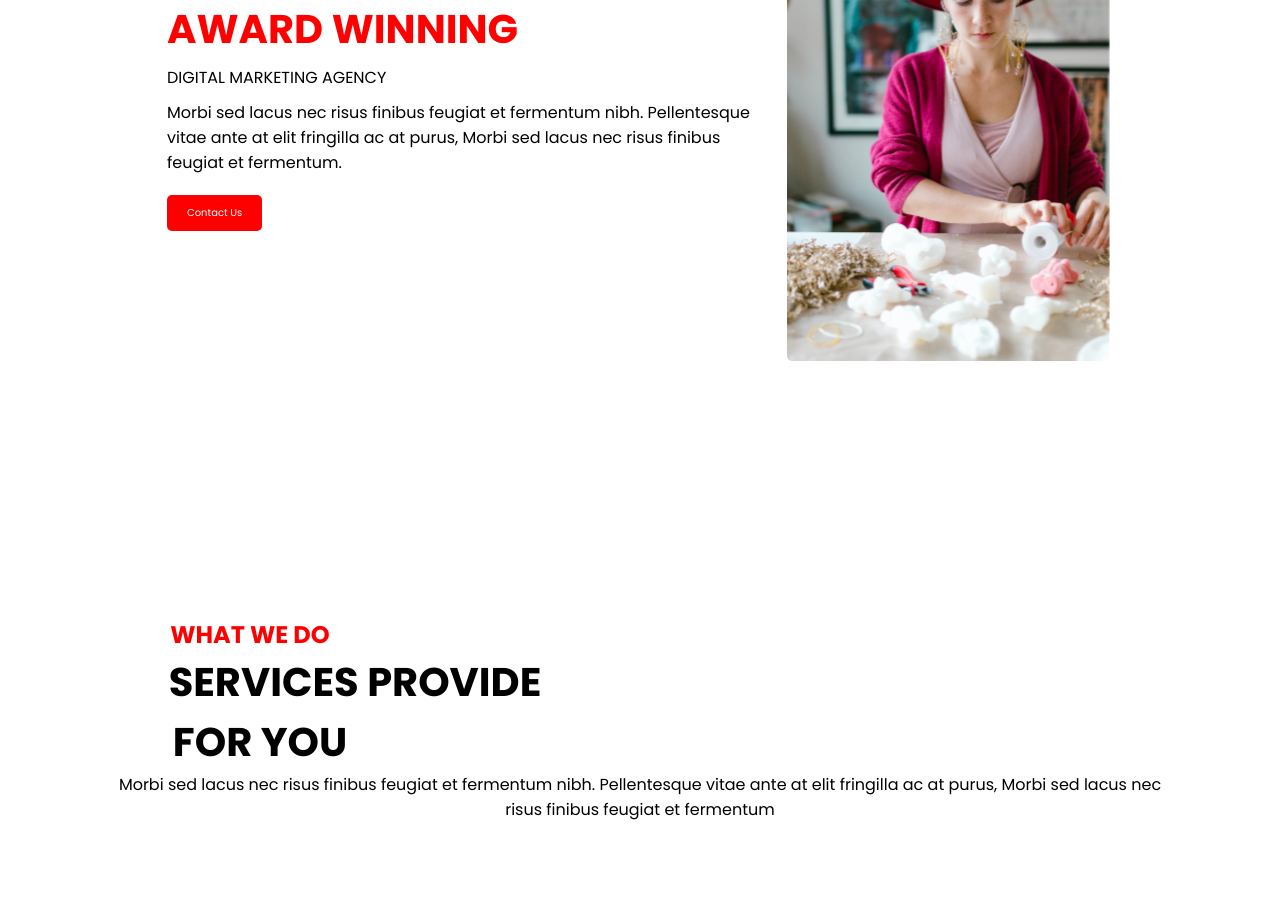
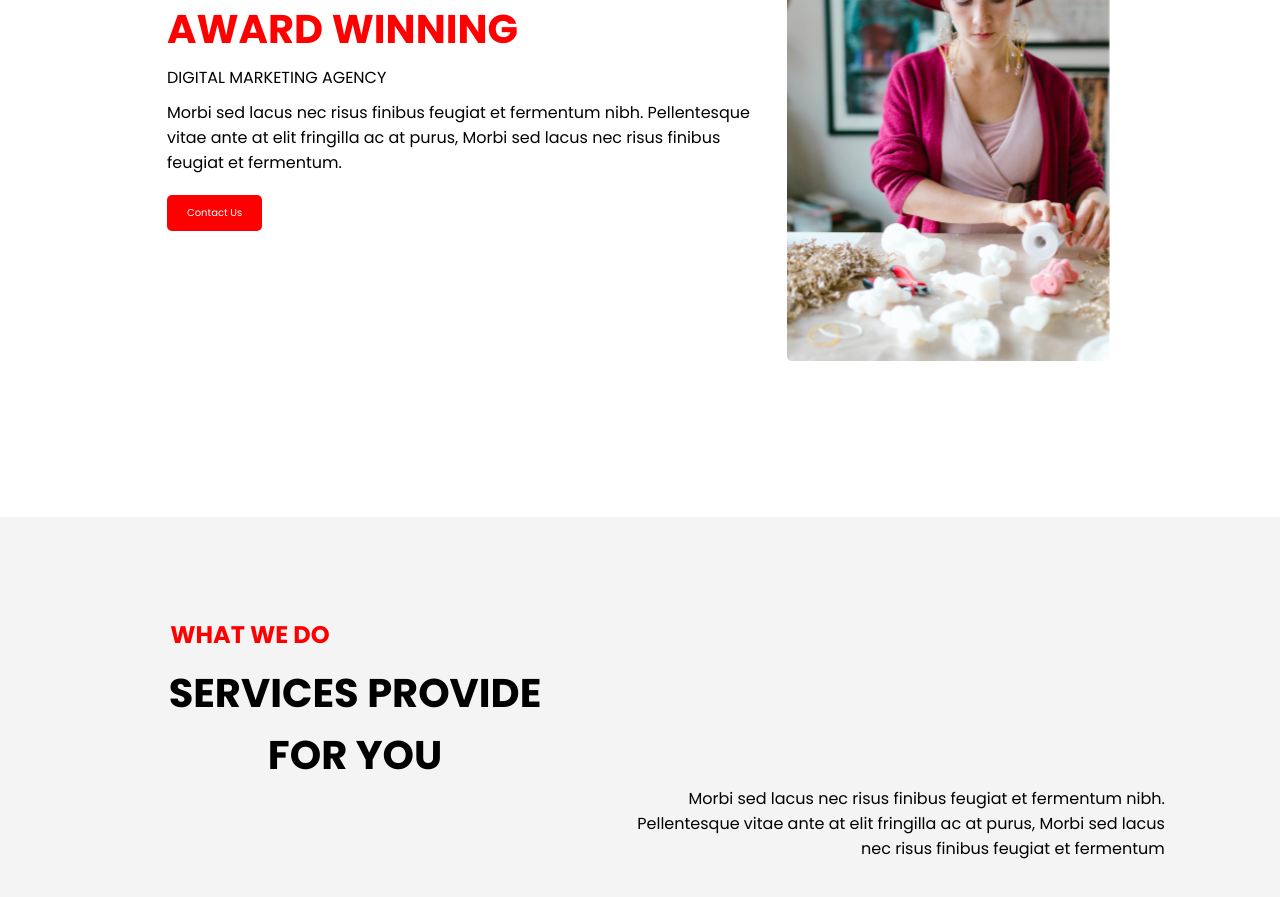
Before and after one commit to prakharsingh-74/Fyle-assignment, a plain HTML site: page index.html in a window 1280 px wide. Shown: the part 283-1180 px from the top of the page. Drawn offline with Linux system fonts and the light colour scheme.

Commit message:
what we do

```diff
--- a/index.html
+++ b/index.html
@@ -25,20 +25,28 @@
    <section class="services" id="services">
     <div class="services-content">
         <h2>WHAT WE DO</h2>
-        <h3>SERVICES PROVIDE</h3>
-        <div class="foryou"><h3>FOR YOU</h3></div>
-        <p>Morbi sed lacus nec risus finibus feugiat et fermentum nibh. Pellentesque vitae ante at elit fringilla ac at purus, Morbi sed lacus nec risus finibus feugiat et fermentum</p>
+        <div class="services-for-you">
+            <h3>SERVICES PROVIDE</h3>
+            <h3>FOR YOU</h3>
+        </div>
+        <div class="paragraph">
+            <p>Morbi sed lacus nec risus finibus feugiat et fermentum nibh. Pellentesque vitae ante at elit fringilla ac at purus, Morbi sed lacus nec risus finibus feugiat et fermentum</p>
+        </div>
     </div>
     <div class="slider">
         <div class="slides">
-            <div class="slide"><img src="image1.jpg" alt="Image 1"></div>
-            <div class="slide"><img src="image2.jpg" alt="Image 2"></div>
-            <div class="slide"><img src="image3.jpg" alt="Image 3"></div>
-            <div class="slide"><img src="image4.jpg" alt="Image 4"></div>
+            <div class="slide"><img src="./assets/image1.PNG" alt="Image 1"></div>
+            <div class="slide"><img src="./assets/image2.PNG" alt="Image 2"></div>
+            <div class="slide"><img src="./assets/image3.PNG" alt="Image 3"></div>
+            <div class="slide"><img src="./assets/image4.PNG" alt="Image 4"></div>
         </div>
     </div>
 </section>
 
-    <script src="script.js"></script>
+<section>
+
+</section>
+
+    <script src="app.js"></script>
 </body>
 </html>
--- a/style.css
+++ b/style.css
@@ -81,7 +81,39 @@ body {
 .services {
     padding: 10rem 9%;
     text-align: center;
+    background-color: rgb(244, 244, 245);
 }
+
+.services-content {
+    display: flex;
+    flex-direction: column;
+    align-items: center;
+    text-align: center;
+}
+
+.services-for-you {
+    display: flex;
+    flex-direction: column; /* Stack items vertically */
+    align-items: center;
+    width: 100%;
+    margin-top: 10px;
+}
+
+.services-for-you h3 {
+    margin: 1px 0; /* Add margin for spacing */
+}
+
+.paragraph {
+    align-self: flex-end;
+    width: 53%; /* Adjust width as needed */
+    text-align: right;
+    margin-top: 0px;
+}
+
+.paragraph p {
+    margin: 0;
+}
+
 
 .services-content h2 {
     font-size: 2.4rem;
@@ -115,12 +147,12 @@ body {
 .slides {
     display: flex;
     width: 400%;
-    animation: slide 16s infinite;
+    animation: slide 12s infinite; /* Adjust the total animation duration */
 }
 
 .slide {
     width: 25%;
-    transition: transform 0.5s ease;
+    transition: transform 1.2s ease;
     padding: 0 1rem; /* Add some padding to give space between images */
 }
 
@@ -134,13 +166,9 @@ body {
 }
 
 @keyframes slide {
-    0% { transform: translateX(0%); }
-    20% { transform: translateX(0%); }
-    25% { transform: translateX(-100%); }
-    45% { transform: translateX(-100%); }
-    50% { transform: translateX(-200%); }
-    70% { transform: translateX(-200%); }
-    75% { transform: translateX(-300%); }
-    95% { transform: translateX(-300%); }
-    100% { transform: translateX(0%); }
+    0%, 20% { transform: translateX(0%); }
+    25%, 45% { transform: translateX(-100%); }
+    50%, 70% { transform: translateX(-200%); }
+    75%, 95% { transform: translateX(-300%); }
+    100% { transform: translateX(-300%); }
 }
```
